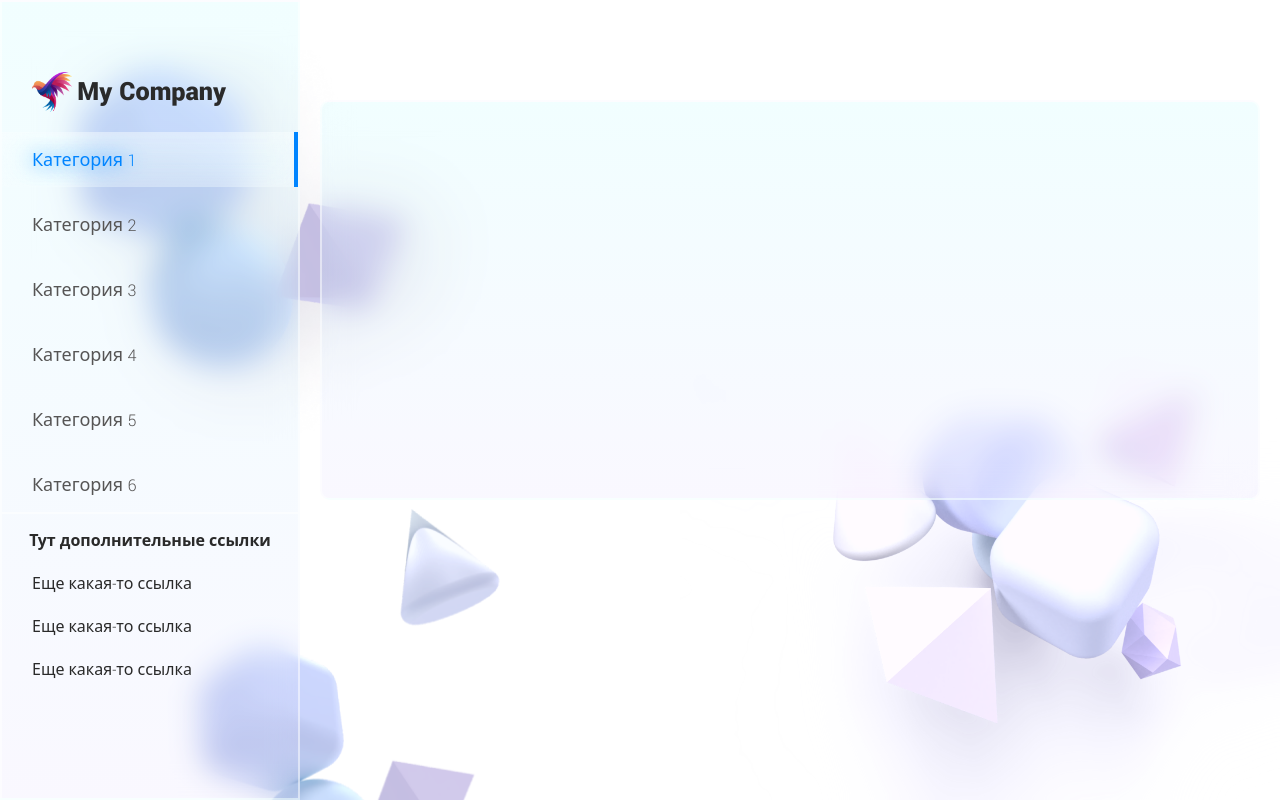
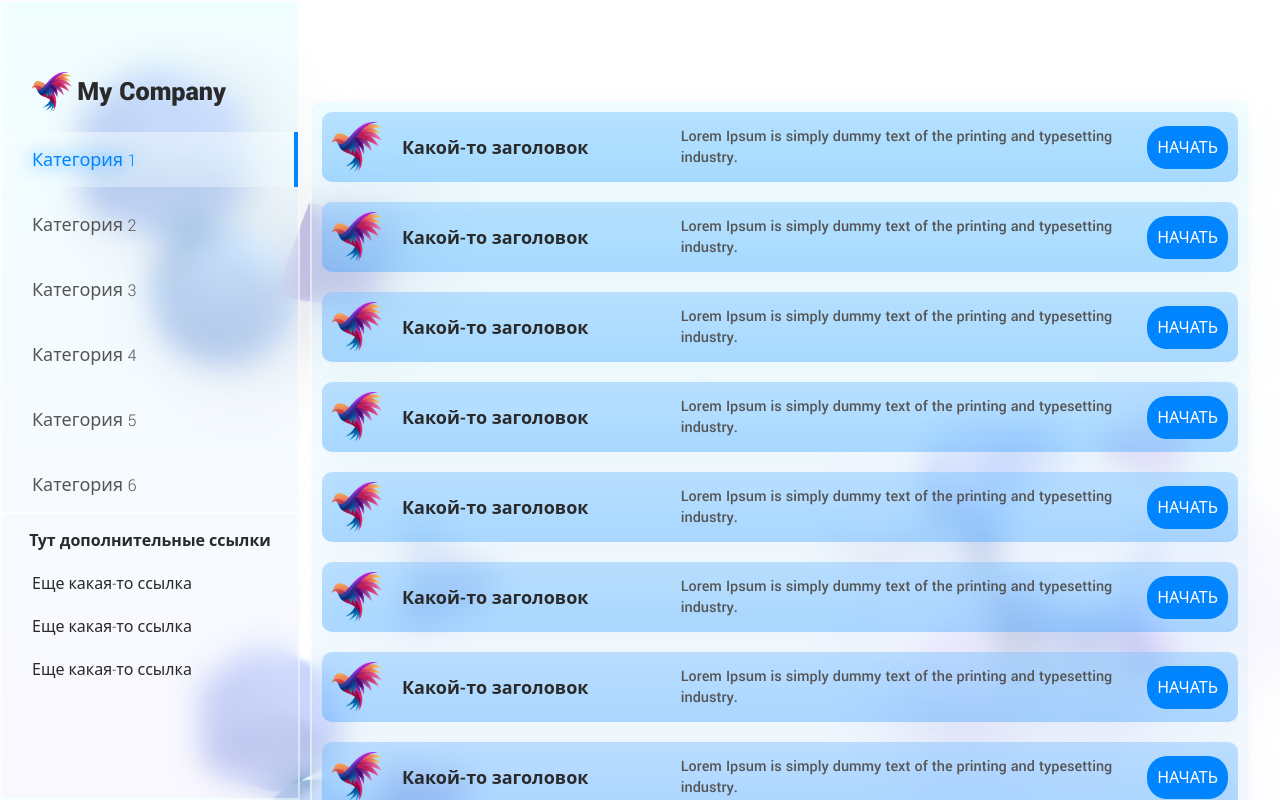
Before and after one commit to TearsOprah/react-courses-frontend, a React (Create React App) app: page / in a window 1280 px wide. Shown: the top 800 px of the page. Built offline with nearby package versions, Linux system fonts and the light colour scheme.

Commit message:
feat: верстка стилей списка

```diff
--- a/src/components/App/App.scss
+++ b/src/components/App/App.scss
@@ -4,7 +4,6 @@
 
 .App {
   position: relative;
-  overflow: hidden;
   text-align: center;
   max-width: 100%;
   min-height: 100vh;
--- a/src/components/Background/Background.scss
+++ b/src/components/Background/Background.scss
@@ -1,5 +1,5 @@
 .bg_1 {
-  position: absolute;
+  position: fixed;
   z-index: -1;
   width: 500px;
   top: 50px;
@@ -7,7 +7,7 @@
 }
 
 .bg_2 {
-  position: absolute;
+  position: fixed;
   right: 0;
   bottom: 0;
   z-index: -1;
@@ -15,7 +15,7 @@
 }
 
 .bg_3 {
-  position: absolute;
+  position: fixed;
   left: 0;
   bottom: -100px;
   z-index: -1;
--- /dev/null
+++ b/src/components/Item/Item.jsx
@@ -0,0 +1,13 @@
+import './Item.scss'
+import logoImage from '../../images/logo.png'
+
+export default function Item(props) {
+  return (
+    <li className={'item'}>
+      <img className={'item-image'} src={logoImage} />
+      <h3 className={'item-title'}>Какой-то заголовок</h3>
+      <p className={'item-description'}>Lorem Ipsum is simply dummy text of the printing and typesetting industry.</p>
+      <button className={'item-button'}>Начать</button>
+    </li>
+  )
+}
--- /dev/null
+++ b/src/components/Item/Item.scss
@@ -0,0 +1,50 @@
+@import '../../scss/variables';
+
+.item {
+  background: linear-gradient(180deg, rgba(255, 255, 255, 0.2) 0%, rgba(255, 255, 255, 0) 100%), rgba(0, 133, 255, 0.29);  box-shadow: 10px 10px 40px rgba(156, 185, 222, 0.1);
+  backdrop-filter: blur(10px);
+  border-radius: 10px;
+  margin-left: 10px;
+  margin-right: 10px;
+  padding: 10px;
+  display: grid;
+  align-items: center;
+  grid-template-columns: 60px 30% 1fr min-content;
+  grid-template-rows: min-content;
+  gap: 10px;
+}
+
+.item-image {
+  height: 50px;
+}
+
+.item-title {
+  text-align: left;
+  color: $black;
+  font-size: 18px;
+  font-weight: 700;
+}
+
+.item-description {
+  text-align: left;
+  color: $gray;
+  font-size: 16px;
+  font-weight: 500;
+}
+
+.item-button {
+  font-size: 16px;
+  border-radius: 20px;
+  background-color: $blue;
+  border: inherit;
+  text-transform: uppercase;
+  padding: 10px;
+  color: $white;
+  cursor: pointer;
+  transition: all .5s;
+}
+
+.item-button:hover {
+  color: $blue;
+  background-color: $white;
+}
--- a/src/components/Items/Items.jsx
+++ b/src/components/Items/Items.jsx
@@ -1,8 +1,20 @@
 import './Items.scss'
+import Item from "../Item/Item";
 export default function Items(props) {
   return (
-    <div className={'items'}>
-
-    </div>
+    <ul className={'items'}>
+      <Item />
+      <Item />
+      <Item />
+      <Item />
+      <Item />
+      <Item />
+      <Item />
+      <Item />
+      <Item />
+      <Item />
+      <Item />
+      <Item />
+    </ul>
   )
 }
--- a/src/components/Items/Items.scss
+++ b/src/components/Items/Items.scss
@@ -1,11 +1,16 @@
 .items {
-  position: absolute;
+  padding-top: 10px;
+  padding-bottom: 10px;
+  position: relative;
   top: 100px;
-  left: 320px;
+  left: 310px;
   width: calc(100vw - 340px);
   min-height: 400px;
   background: linear-gradient(180deg, rgba(185, 251, 255, 0.2) 0%, rgba(227, 220, 255, 0.2) 100%);
   backdrop-filter: blur(15px);
   border: 2px solid rgba(255, 255, 255, 0.5);
   border-radius: 10px;
+  display: flex;
+  flex-direction: column;
+  gap: 20px;
 }
--- a/src/components/Menu/Menu.scss
+++ b/src/components/Menu/Menu.scss
@@ -2,14 +2,13 @@
 
 .menu {
   width: 300px;
-  position: absolute;
+  position: fixed;
   left: 0;
   top: 0;
   border: 2px solid rgba(255, 255, 255, 0.5);
   height: 100vh;
   background: linear-gradient(180deg, rgba(185, 251, 255, 0.2) 0%, rgba(227, 220, 255, 0.2) 100%);
   backdrop-filter: blur(15px);
-  overflow: hidden;
 }
 
 .company-info {
--- a/src/scss/variables.scss
+++ b/src/scss/variables.scss
@@ -1,3 +1,4 @@
 $black: #2a2a2a;
 $gray: #565555;
 $blue: #0085FF;
+$white: #ffffff;
```
